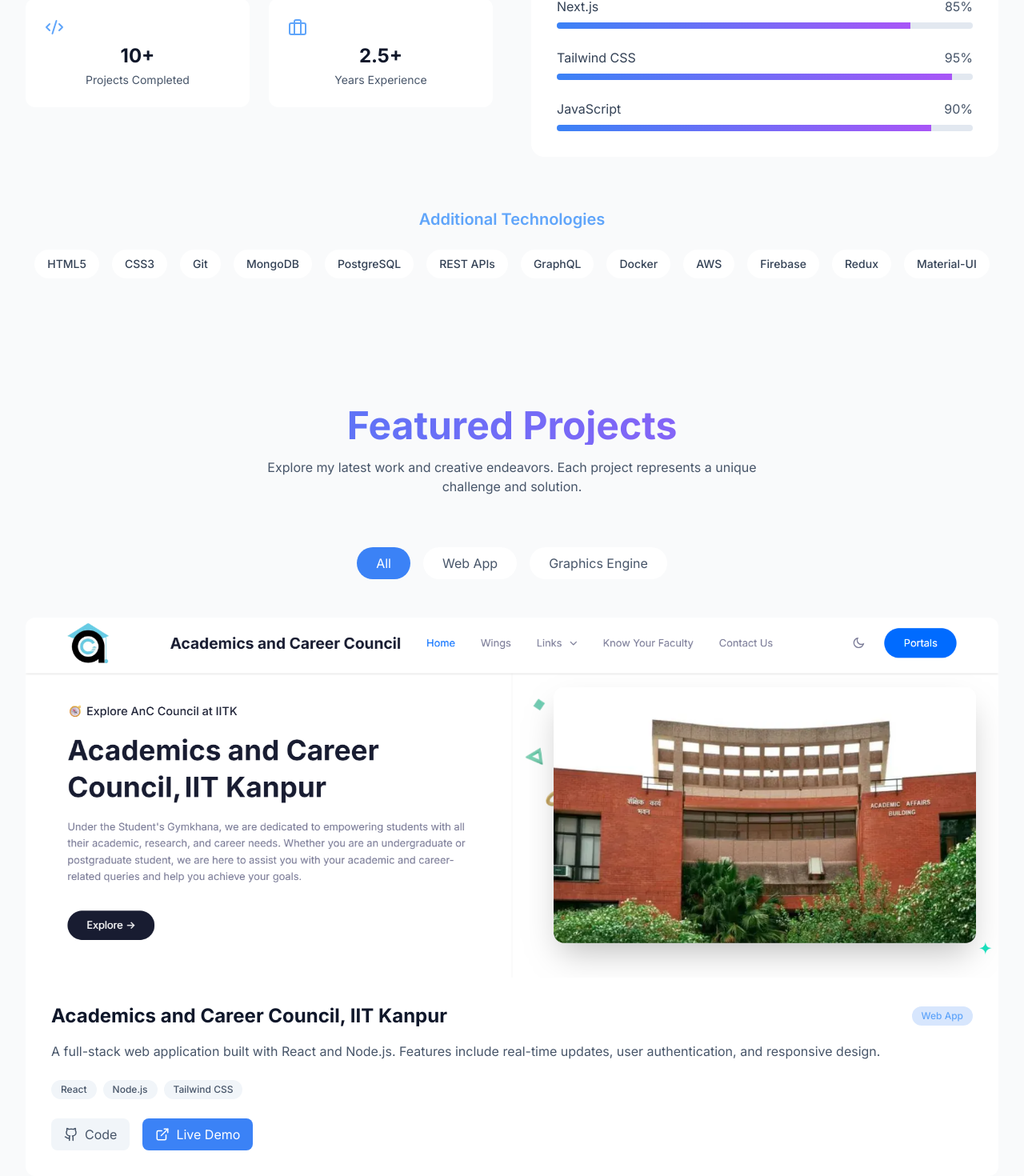
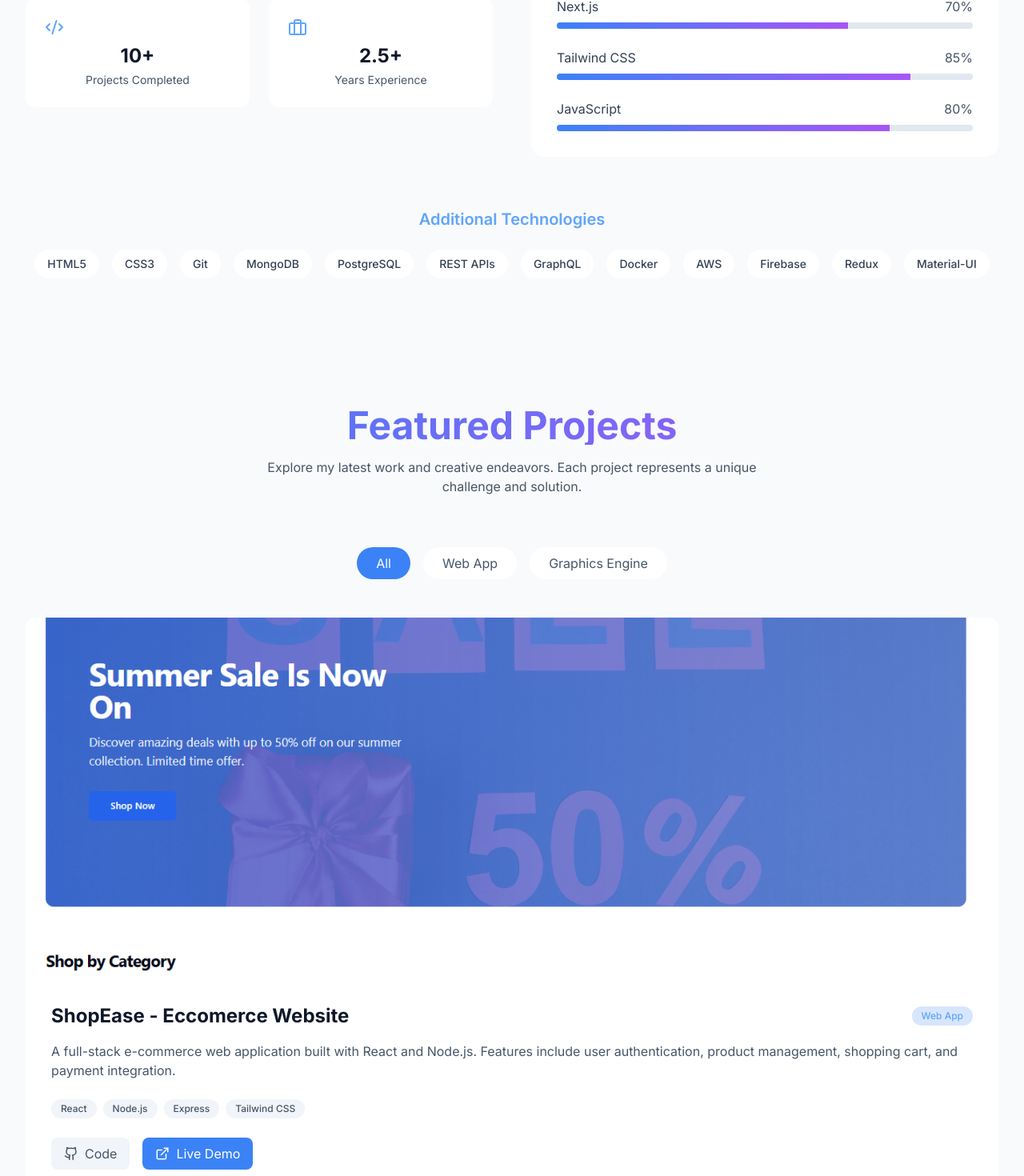
Before and after one commit to Love2104/Portfolio, a React (Vite) app: page / in a window 1280 px wide. Shown: the part 1296-2766 px from the top of the page at 80% size. Built offline with nearby package versions, Linux system fonts and the light colour scheme.

Commit message:
updating with more experience

```diff
--- a/src/components/About.tsx
+++ b/src/components/About.tsx
@@ -2,12 +2,12 @@
 import { Code2, Briefcase } from 'lucide-react';
 
 const skills = [
-  { name: 'React', level: 90 },
-  { name: 'TypeScript', level: 85 },
-  { name: 'Node.js', level: 80 },
-  { name: 'Next.js', level: 85 },
-  { name: 'Tailwind CSS', level: 95 },
-  { name: 'JavaScript', level: 90 },
+  { name: 'React', level: 70 },
+  { name: 'TypeScript', level: 80 },
+  { name: 'Node.js', level: 75 },
+  { name: 'Next.js', level: 70  },
+  { name: 'Tailwind CSS', level: 85 },
+  { name: 'JavaScript', level: 80 },
 ];
 
 const stats = [
--- a/src/components/Hero.tsx
+++ b/src/components/Hero.tsx
@@ -166,7 +166,7 @@
 
           <motion.a
   // IMPORTANT: Replace this placeholder with the actual URL to your resume.
-  href="https://drive.google.com/file/d/1_-PdFUv1FQQCfKcojpEBn2VQTsV-QSb9/view?usp=drive_link"
+  href="https://drive.google.com/file/d/1f54ZE21uDnm2pbMtHTtopO5yNKUi9Qzj/view?usp=sharing"
 
   // This attribute opens the link in a new tab.
   target="_blank"
--- a/src/components/Projects.tsx
+++ b/src/components/Projects.tsx
@@ -4,6 +4,16 @@
 type Category = 'All' | 'Web App' | 'Graphics Engine';
 
 const projects = [
+  {
+    title: 'ShopEase - Eccomerce Website',
+    category: 'Web App',
+    description: 'A full-stack e-commerce web application built with React and Node.js. Features include user authentication, product management, shopping cart, and payment integration.',
+    technologies: ['React', 'Node.js', 'Express', 'Tailwind CSS'],
+    github: 'https://github.com/Love2104/Portfolio',
+    live: 'https://ecom-frontend-iota-three.vercel.app/',
+    image: '/image.png',
+    featured: true
+  },
   {
     title: 'Academics and Career Council, IIT Kanpur',
     category: 'Web App',
```
Also changed, not shown: public/image.png (added).
